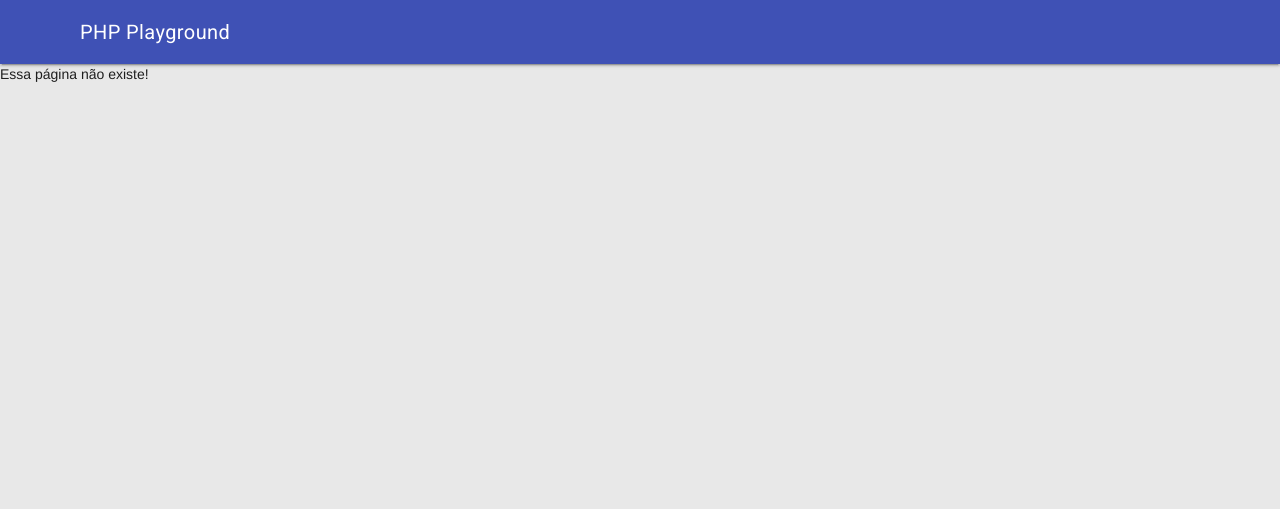
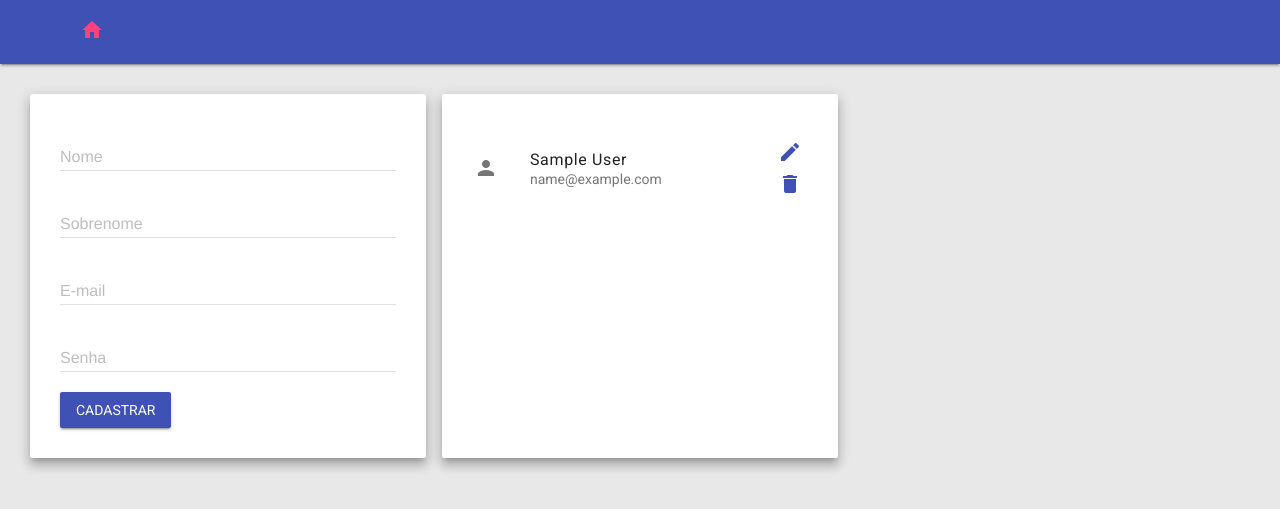
Before and after one commit to charlescabral/PHP-Development-Environment, a PHP site: page /?page=create in a window 1280 px wide. Shown: the top 509 px of the page. Run offline with PHP 8.4, Linux system fonts and the light colour scheme; tables that the repository leaves empty or names only in its code hold one stand-in row (values such as "Sample post"); some libraries are stand-ins or nearby versions.

Commit message:
crcud basic

```diff
--- /dev/null
+++ b/www/app/functions/database.php
@@ -0,0 +1,92 @@
+<?php
+
+function connect() {
+	$pdo = new PDO('mysql:host=db;dbname=playground;charset=utf8;', 'root', 'root', null);
+	$pdo->setAttribute(PDO::ATTR_ERRMODE, PDO::ERRMODE_EXCEPTION);
+	$pdo->setAttribute(PDO::ATTR_DEFAULT_FETCH_MODE, PDO::FETCH_OBJ);
+
+	return $pdo;
+}
+
+function create($table, $fields) {
+
+	if (!is_array($fields)) {
+		$fields = (array) $fields;
+	}
+
+	$sql = "insert into {$table}";
+	$sql .= "(" . implode(',', array_keys($fields)) . ")";
+	$sql .= " values(" . ":" . implode(',:', array_keys($fields)) . ")";
+
+	$pdo = connect();
+
+	$insert = $pdo->prepare($sql);
+
+	return $insert->execute($fields);
+
+}
+
+function all($table) {
+
+	$pdo = connect();
+
+	$sql = "select * from {$table}";
+	$list = $pdo->query($sql);
+
+	$list->execute();
+
+	return $list->fetchAll();
+
+}
+
+function update($table, $fields, $where) {
+
+	if (!is_array($fields)) {
+		$fields = (array) $fields;
+	}
+
+	$data = array_map(function ($field) {
+		return "{$field} = :{$field}";
+	}, array_keys($fields));
+
+	$sql = "update {$table} set ";
+
+	$sql .= implode(',', $data);
+
+	$sql .= " where {$where[0]} = :{$where[0]}";
+
+	$data = array_merge($fields, [$where[0] => $where[1]]);
+
+	$pdo = connect();
+
+	$update = $pdo->prepare($sql);
+
+	$update->execute($data);
+
+	return $update->rowCount();
+
+}
+
+function find($table, $field, $value) {
+	$pdo = connect();
+
+	$value = filter_var($value, FILTER_SANITIZE_NUMBER_INT);
+
+	$sql = "select * from {$table} where {$field} = :{$field}";
+
+	$find = $pdo->prepare($sql);
+	$find->bindValue($field, $value);
+	$find->execute();
+
+	return $find->fetch();
+}
+
+function delete($table, $field, $value) {
+	$pdo = connect();
+
+	$sql = "delete from {$table} where {$field} = :{$field}";
+	$delete = $pdo->prepare($sql);
+	$delete->bindValue($field, $value);
+
+	return $delete->execute();
+}
--- a/www/composer.json
+++ b/www/composer.json
@@ -5,10 +5,7 @@
             "./app/functions/pages.php",
             "./app/functions/validate.php",
             "./app/functions/flash.php",
-            "./app/functions/email.php"
+            "./app/functions/database.php"
         ]
-    },
-    "require": {
-        "phpmailer/phpmailer": "^6.0"
     }
 }
--- a/www/public/index.php
+++ b/www/public/index.php
@@ -1,5 +1,4 @@
 <?php require "../init.php"; ?>
-
 <!doctype html>
 <html lang="en">
     <head>
@@ -19,7 +18,7 @@
 
             <header class="mdl-layout__header">
                 <div class="mdl-layout__header-row">
-                    <span class="mdl-layout-title">PHP Playground</span>
+                    <a href="/" class="mdl-layout-logo"><i class="material-icons">home</i></a>
                 </div>
             </header>
 
--- /dev/null
+++ b/www/public/pages/create.php
@@ -0,0 +1,62 @@
+<div class="page-content container">
+    <div class="mdl-grid">
+        <div class="mdl-cell mdl-cell--4-col mdl-card mdl-shadow--8dp">
+            <div class="mdl-card__supporting-text">
+                <form action="/pages/forms/create.php" method="POST" class="form-contact">
+                    <div class="mdl-textfield mdl-js-textfield mdl-textfield--floating-label">
+                        <input class="mdl-textfield__input" name="firstname" type="text" id="firstname">
+                        <label class="mdl-textfield__label" for="firstname">Nome</label>
+                    </div>
+
+                    <div class="mdl-textfield mdl-js-textfield mdl-textfield--floating-label">
+                        <input class="mdl-textfield__input" name="lastname" type="text" id="lastname">
+                        <label class="mdl-textfield__label" for="lastname">Sobrenome</label>
+                    </div>
+
+                    <div class="mdl-textfield mdl-js-textfield mdl-textfield--floating-label">
+                        <input class="mdl-textfield__input" name="email" type="email">
+                        <label class="mdl-textfield__label" for="sample2">E-mail</label>
+                        <span class="mdl-textfield__error">Email inválido</span>
+                    </div>
+
+                    <div class="mdl-textfield mdl-js-textfield mdl-textfield--floating-label">
+                        <input class="mdl-textfield__input" name="password" type="text" id="password">
+                        <label class="mdl-textfield__label" for="password">Senha</label>
+                    </div>
+
+                    <?= get('message'); ?>
+
+                    <button class="mdl-button mdl-js-button mdl-button--raised mdl-button--colored">
+                        Cadastrar
+                    </button>
+                </form>
+            </div>
+        </div>
+
+        <div class="mdl-cell mdl-cell--4-col mdl-card mdl-shadow--8dp">
+            <div class="mdl-card__supporting-text">
+
+                <ul class="demo-list-item mdl-list">
+                    <?php foreach ( all('users') as $user ): ?>
+                        <li class="mdl-list__item mdl-list__item--two-line">
+                            <span class="mdl-list__item-primary-content">
+                                <i class="material-icons mdl-list__item-icon">person</i>
+                                <?=$user->firstname;?> <?=$user->lastname;?>
+                                <span class="mdl-list__item-sub-title"><?=$user->email;?></span>
+                            </span>
+                            <span class="mdl-list__item-secondary-content">
+                                <a class="mdl-button mdl-js-button mdl-button--icon mdl-button--colored" href="?page=edit&id=<?=$user->id;?>">
+                                    <i class="material-icons">edit</i>
+                                </a>
+                                <a class="mdl-button mdl-js-button mdl-button--icon mdl-button--colored" href="?page=delete&id=<?=$user->id;?>">
+                                    <i class="material-icons">delete</i>
+                                </a>
+                            </span>
+                        </li>
+                    <?php endforeach;?>
+                </ul>
+
+            </div>
+        </div>
+    </div>
+</div>
--- a/www/public/pages/home.php
+++ b/www/public/pages/home.php
@@ -2,9 +2,12 @@
     <div class="mdl-grid">
         <div class="mdl-cell mdl-cell--4-col mdl-card mdl-shadow--8dp home-bringing-card">
             <div class="mdl-card__title">
-            <h2 class="mdl-card__title-text">Home</h2>
+                <h2 class="mdl-card__title-text">Home</h2>
             </div>
             <div class="mdl-card__supporting-text">
+                <a href="?page=create" class="mdl-button mdl-js-button mdl-button--raised mdl-button--colored">
+                    Users
+                </a>
             </div>
         </div>
     </div>
```
Also changed, not shown: docker-compose.yml (+10 -14 lines), www/app/functions/email.php (+0 -11 lines), www/public/pages/delete.php (added, +12 -0 lines), www/public/pages/edit.php (added, +40 -0 lines), www/public/pages/forms/create.php (added, +24 -0 lines), www/public/pages/forms/update.php (added, +25 -0 lines), www/config.php (added), www/public/pages/contact.php (line endings or trailing spaces), 2 other files.
